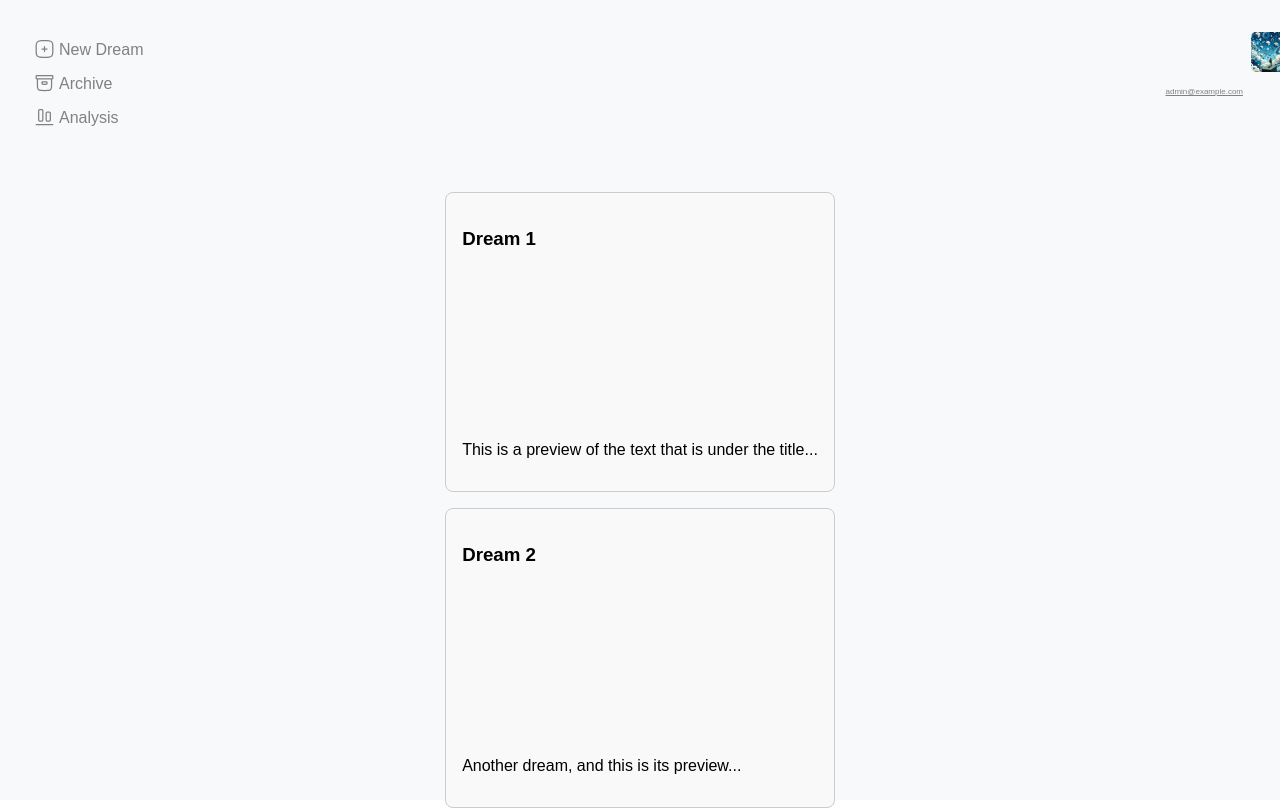
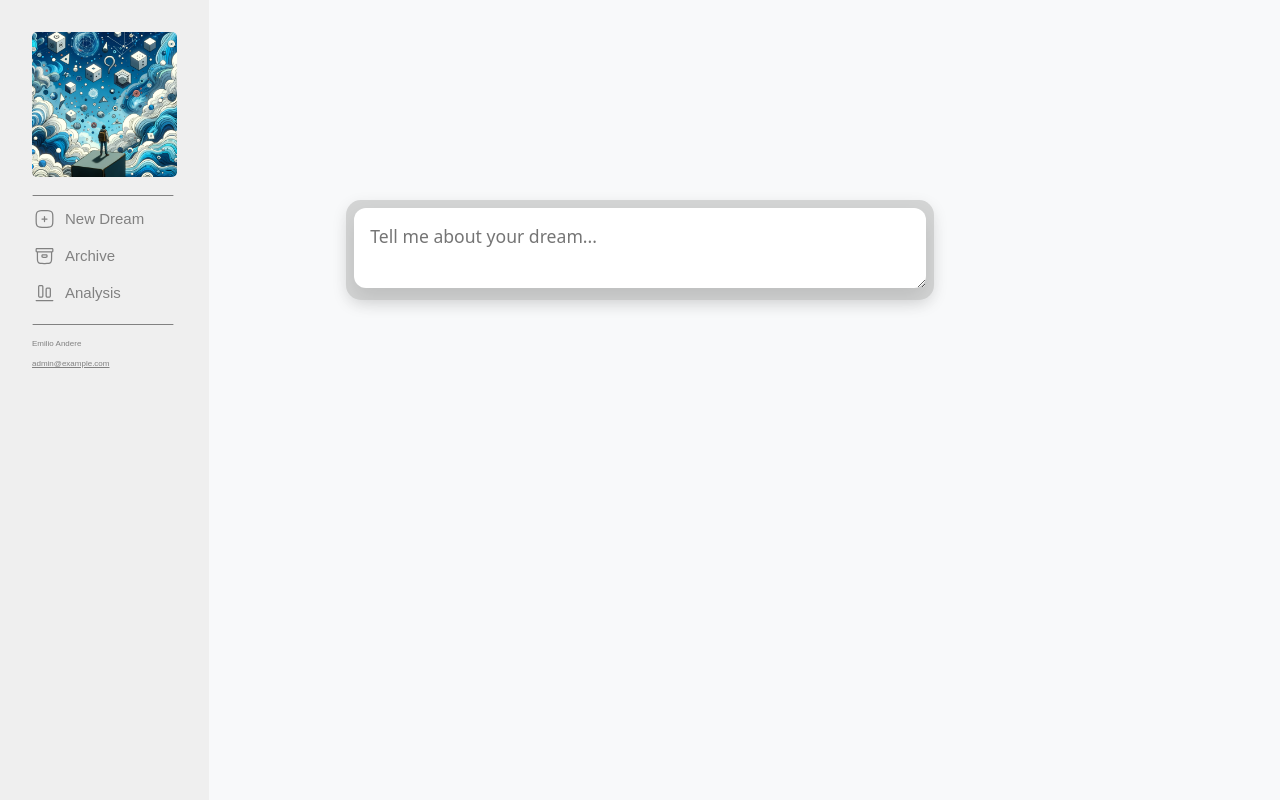
Before and after one commit to technoabsurdist/soul-ai, a Next.js app in the folder frontend/: page / in a window 1280 px wide. Shown: the top 809 px of the page. Built offline with nearby package versions, Linux system fonts and the light colour scheme.

Commit message:
ui updates, now we have the sidebar UI

```diff
--- a/frontend/pages/Main.tsx
+++ b/frontend/pages/Main.tsx
@@ -3,7 +3,6 @@ import styles from '../styles/Home.module.css'
 import Login from './components/Login';
 import Home from './components/Home';
 import SideNav from './components/SideNav';
-import ProfileBar from './components/ProfileBar';
 
 const Main = () => {
     const [hasPermission, setHasPermission] = useState<boolean>(true);
@@ -21,9 +20,6 @@ const Main = () => {
                         <SideNav />
                     </div>
                     <Home />
-                    <div className={styles.navbarProfile}>
-                        <ProfileBar />
-                    </div>
                 </>
 
             ) : (
--- a/frontend/pages/components/Home.tsx
+++ b/frontend/pages/components/Home.tsx
@@ -5,7 +5,7 @@ import BottomHomePage from './BottomHomePage';
 
 const Home = () => {
 
-    const [showPrompt, setShowPrompt] = useState(false)
+    const [showPrompt, setShowPrompt] = useState(true)
 
     return (
         <>
@@ -15,7 +15,7 @@ const Home = () => {
                 />}
             </main>
             <div>
-                    <BottomHomePage />
+                {/* <BottomHomePage /> */}
             </div>
         </>
 
--- a/frontend/pages/components/ProfileBar.tsx
+++ /dev/null
@@ -1,17 +0,0 @@
-import Link from 'next/link';
-import React from 'react';
-import styles from '../../styles/Home.module.css';
-
-const ProfileBar = () => {
-    return (
-        <div className={styles.navbarParent}>
-            <img className={styles.profileImage} src="/dreams2.png" alt="Profile"/>
-            <div>
-                <Link className={styles.profileItem} href="">admin@example.com</Link>
-            </div>
-        </div>
-
-    )
-}
-
-export default ProfileBar
--- a/frontend/pages/components/SideNav.tsx
+++ b/frontend/pages/components/SideNav.tsx
@@ -4,6 +4,7 @@ import styles from '../../styles/Home.module.css';
 import { NewIcon } from './icons/NewIcon';
 import { ArchiveIcon } from './icons/ArchiveIcon';
 import { AnalysisIcon } from './icons/AnalysisIcon';
+import { Divider } from './icons/Divider';
 
 const SideNav = () => {
     const [showPrompt, setShowPrompt] = useState(false)
@@ -13,6 +14,10 @@ const SideNav = () => {
 
     return (
         <div className={styles.navbarParent}>
+            <img className={styles.profileImage} src="/dreams2.png" alt="Profile"/>
+            <div className={styles.divider}>
+                <Divider />
+            </div>
             <div className={styles.iconWithText}>  {/* Apply the new class here */}
                 <NewIcon />
                 <a className={styles.navbarItem} onClick={handleNewNote} href="/new">
@@ -31,6 +36,13 @@ const SideNav = () => {
                     Analysis
                 </Link>
             </div>
+            <div className={styles.divider}>
+                <Divider />
+            </div>
+            <div>
+                <Link className={styles.profileName} href="">Emilio Andere</Link>
+                <Link className={styles.profileItem} href="">admin@example.com</Link>
+            </div>
         </div>
     )
 }
--- /dev/null
+++ b/frontend/pages/components/icons/Divider.tsx
@@ -0,0 +1,9 @@
+
+export const Divider = () => {
+    return (
+        <svg width="142" height="1" viewBox="0 0 142 1" fill="none" xmlns="http://www.w3.org/2000/svg">
+        <path d="M0.999146 0.50174L140.999 0.50174" stroke="#818181" stroke-linecap="round"/>
+        </svg>
+
+    )
+}
--- a/frontend/styles/Home.module.css
+++ b/frontend/styles/Home.module.css
@@ -11,11 +11,11 @@
 }
 
 .navbarItem {
-  padding: 15px 8px 8px 2px;
+  padding: 16px 8px 10px 8px;
   text-decoration: none;
   line-height: 6px;
   margin-bottom: 5px;
-  font-size: 16px;
+  font-size: 15px;
   color: #818181;
   display: block;
   transition: 0.3s;
@@ -28,6 +28,7 @@
 }
 
 
+/* Editing Profile Section */
 .profileItem {
   padding: 10px 5px 0px 0px;
   text-decoration: none;
@@ -36,20 +37,31 @@
   color: #818181;
   display: block;
   transition: 0.3s;
-  text-align: right;
+  text-align: left;
   text-decoration: underline;
 }
 
+.profileName {
+  padding: 10px 5px 0px 0px;
+  text-decoration: none;
+  line-height: 10px;
+  font-size: 8px;
+  color: #818181;
+  display: block;
+  transition: 0.3s;
+  text-align: left;
+}
+
 .profileImage {
-  width: 40px;
-  height: 40px;
+  width: 145px;
+  height: 145px;
   border-radius: 5px;
   text-align: right;
   align-items: right;
   align-content: right;
   margin-bottom: 5px;
   position: relative;
-  left: 85px;
+  left: 0px;
   top: 0px;
 }
 
@@ -275,12 +287,6 @@
   left: 0;
 }
 
-.navbarProfile {
-  position: absolute;
-  top: 0;
-  right: 0;
-}
-
 .navbarParent {
   padding: 2rem;
   display: flex;
@@ -288,4 +294,12 @@
   justify-content: space-between;
   align-items: left;
   width: 100%;
+  background-color: #efefef;
+  display: flex;
+  min-height: 100vh; /* 100% of the viewport height */
+  justify-content: space-between;
+  display: flex;
+  flex-direction: column;
+  justify-content: flex-start;
+  height: 100vh;
 }
```
Lines whose indentation alone changed are shown as unchanged.
